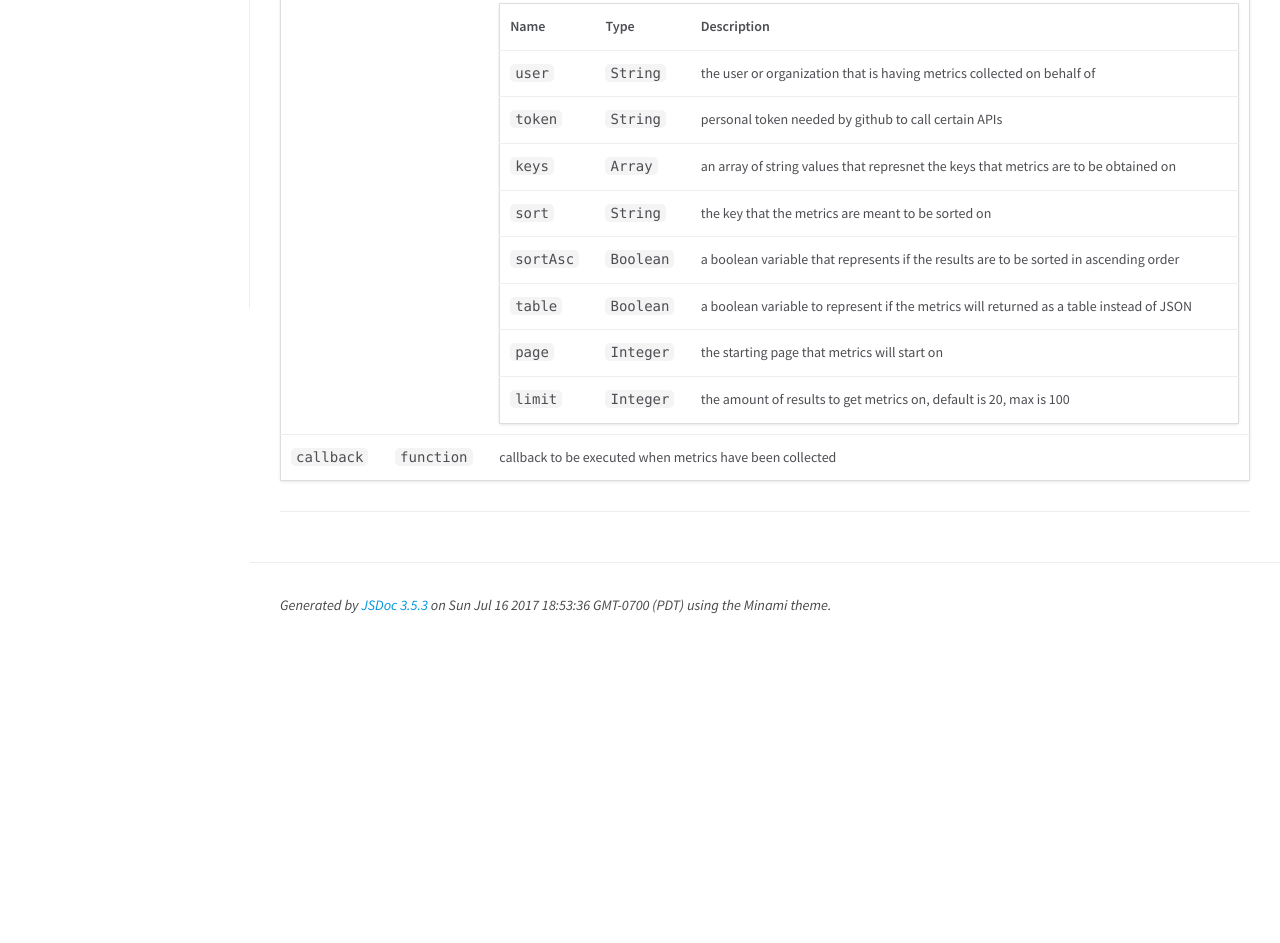
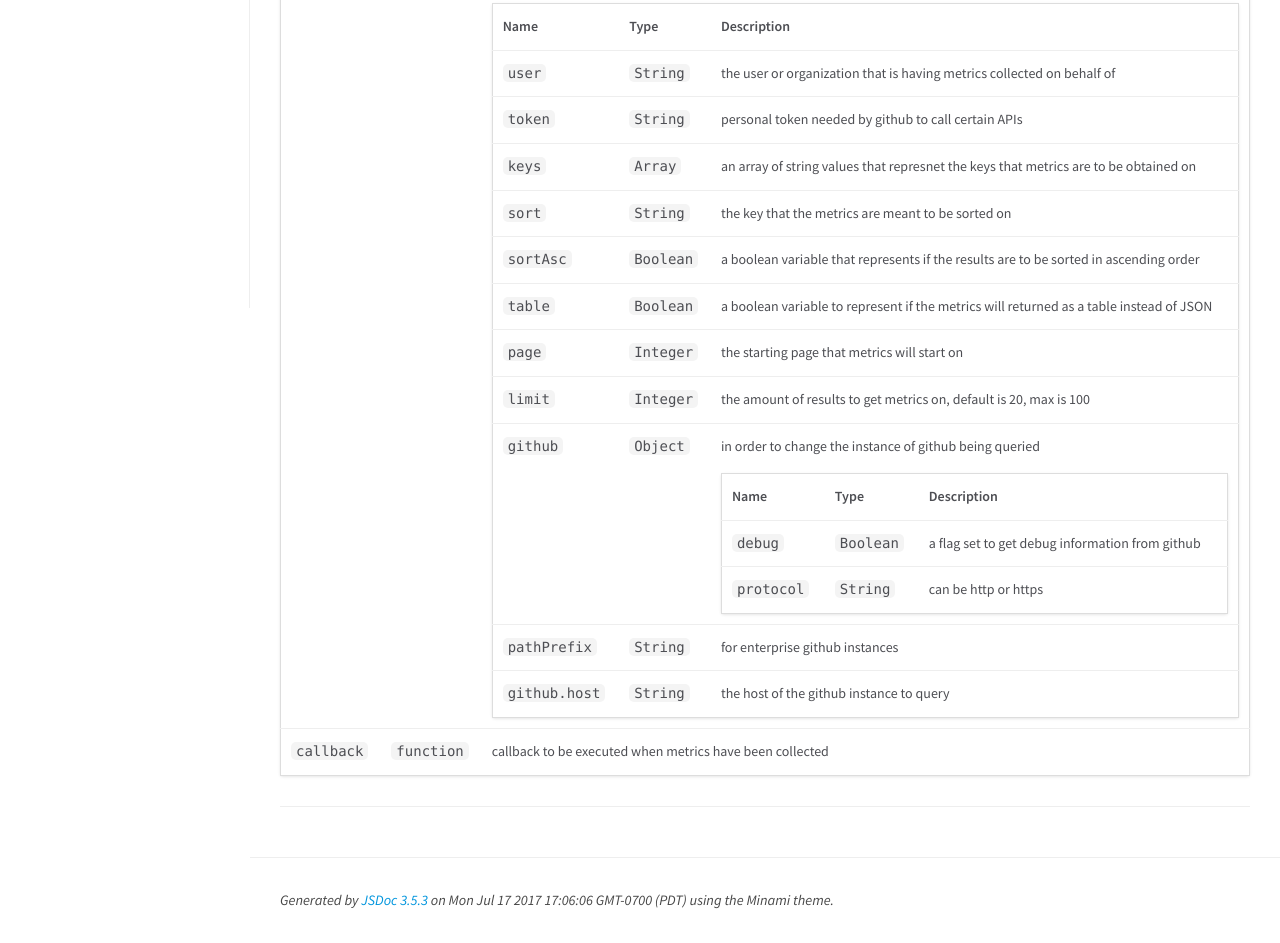
Before and after one commit to gabrielcsapo/gh-metrics, a website: page docs/module-gh-metrics.html in a window 1280 px wide. Shown: the part 492-1435 px from the top of the page. Before the commit the page ends 1141 px from the top, so only its background shows below. Drawn offline with nearby package versions, Linux system fonts and the light colour scheme.

Commit message:
0.5.2 - fixes integration with github enterprise usage

```diff
--- a/docs/module-gh-metrics.html
+++ b/docs/module-gh-metrics.html
@@ -178,7 +178,7 @@
 
     <dt class="tag-source">Source:</dt>
     <dd class="tag-source"><ul class="dummy"><li>
-        <a href="index.js.html">index.js</a>, <a href="index.js.html#line24">line 24</a>
+        <a href="index.js.html">index.js</a>, <a href="index.js.html#line29">line 29</a>
     </li></ul></dd>
 
 
@@ -470,6 +470,161 @@
         </tr>
 
 
+
+        <tr>
+
+                <td class="name"><code>github</code></td>
+
+
+            <td class="type">
+
+
+<span class="param-type"><code>Object</code></span>
+
+
+
+            </td>
+
+
+
+
+
+            <td class="description last">
+                <p>in order to change the instance of github being queried</p>
+
+
+
+<table class="params">
+    <thead>
+    <tr>
+
+        <th>Name</th>
+
+
+        <th>Type</th>
+
+
+
+
+
+        <th class="last">Description</th>
+    </tr>
+    </thead>
+
+    <tbody>
+
+
+        <tr>
+
+                <td class="name"><code>debug</code></td>
+
+
+            <td class="type">
+
+
+<span class="param-type"><code>Boolean</code></span>
+
+
+
+            </td>
+
+
+
+
+
+            <td class="description last">
+                <p>a flag set to get debug information from github</p>
+
+            </td>
+        </tr>
+
+
+
+        <tr>
+
+                <td class="name"><code>protocol</code></td>
+
+
+            <td class="type">
+
+
+<span class="param-type"><code>String</code></span>
+
+
+
+            </td>
+
+
+
+
+
+            <td class="description last">
+                <p>can be http or https</p>
+
+            </td>
+        </tr>
+
+
+    </tbody>
+</table>
+
+
+            </td>
+        </tr>
+
+
+
+        <tr>
+
+                <td class="name"><code>pathPrefix</code></td>
+
+
+            <td class="type">
+
+
+<span class="param-type"><code>String</code></span>
+
+
+
+            </td>
+
+
+
+
+
+            <td class="description last">
+                <p>for enterprise github instances</p>
+
+            </td>
+        </tr>
+
+
+
+        <tr>
+
+                <td class="name"><code>github.host</code></td>
+
+
+            <td class="type">
+
+
+<span class="param-type"><code>String</code></span>
+
+
+
+            </td>
+
+
+
+
+
+            <td class="description last">
+                <p>the host of the github instance to query</p>
+
+            </td>
+        </tr>
+
+
     </tbody>
 </table>
 
@@ -556,7 +711,7 @@
 <br class="clear">
 
 <footer>
-    Generated by <a href="https://github.com/jsdoc3/jsdoc">JSDoc 3.5.3</a> on Sun Jul 16 2017 18:53:36 GMT-0700 (PDT) using the Minami theme.
+    Generated by <a href="https://github.com/jsdoc3/jsdoc">JSDoc 3.5.3</a> on Mon Jul 17 2017 17:06:06 GMT-0700 (PDT) using the Minami theme.
 </footer>
 
 <script>prettyPrint();</script>
--- a/index.js
+++ b/index.js
@@ -22,6 +22,7 @@ const debug = require('debug')('gh-metrics')
  * @param  {Object}   options.github - in order to change the instance of github being queried
  * @param  {Boolean}   options.github.debug - a flag set to get debug information from github
  * @param  {String}   options.github.protocol - can be http or https
+ * @param  {String}   options.pathPrefix - for enterprise github instances
  * @param  {String}   options.github.host - the host of the github instance to query
  * @param  {Function} callback - callback to be executed when metrics have been collected
  */
@@ -40,6 +41,7 @@ module.exports = function metrics(options, callback) {
         debug: github.deub || false,
         protocol: github.protocol || 'https',
         host: github.host || 'api.github.com',
+        pathPrefix: github.pathPrefix,
         headers: {
             "Accept": ["application/vnd.github.mercy-preview+json"]
         }
--- a/package.json
+++ b/package.json
@@ -1,6 +1,6 @@
 {
   "name": "gh-metrics",
-  "version": "0.5.1",
+  "version": "0.5.2",
   "description": "a cli to track github stats across different users github repos",
   "main": "index.js",
   "scripts": {
```
Also changed, not shown: docs/index.html (+19 -14 lines), docs/index.js.html (+12 -4 lines), CHANGELOG.md, README.md, 1 other file.
